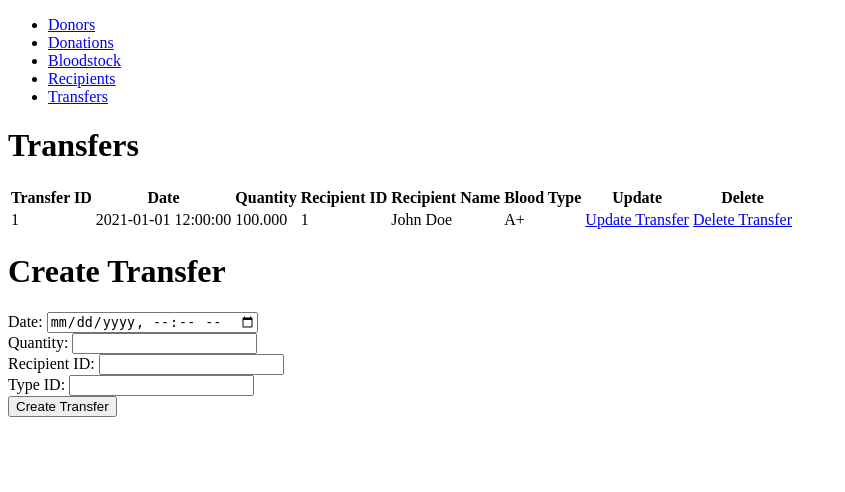
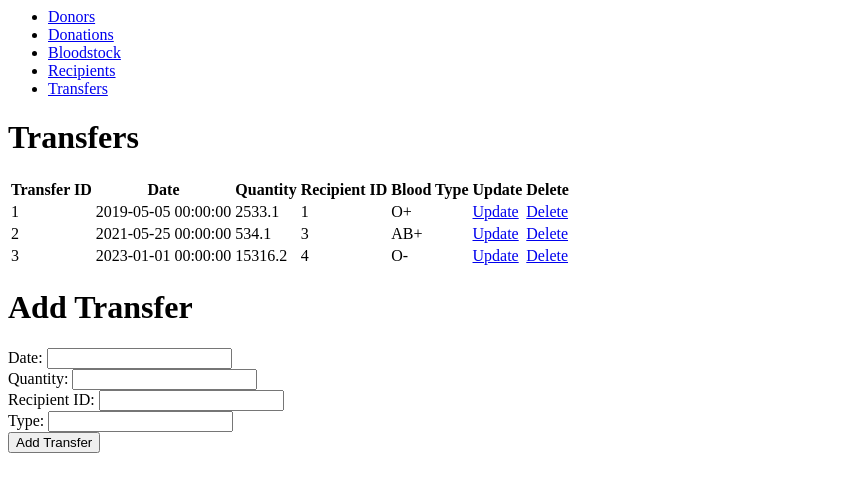
Before and after one commit to singeltary/cs340_f, a Flask app: page /transfers in a window 1280 px wide. Shown: the top 492 px of the page, without its empty margins (0-845 px from the left). Run offline with Flask 3, Linux system fonts and the light colour scheme; data comes from the database, SQL or seed files in the repository; data that the repository does not hold is empty; some libraries are stand-ins or nearby versions.

Commit message:
Update transfers.j2

```diff
--- a/templates/transfers.j2
+++ b/templates/transfers.j2
@@ -1,66 +1,61 @@
-<!DOCTYPE html>
-<html>
-
 <head>
-    <title>Transfers Page</title>
+    <title>Transfers</title>
 </head>
 
 <body>
     <ul>
-        <li><a href="donors">Donors</a></li>
-        <li><a href="donation">Donations</a></li>
-        <li><a href="bloodstock">Bloodstock</a></li>
-        <li><a href="recipients.html">Recipients</a></li>
-        <li><a href="transfers.html">Transfers</a></li>
+        <li><a href="/donors">Donors</a></li>
+        <li><a href="/donations">Donations</a></li>
+        <li><a href="/bloodstock">Bloodstock</a></li>
+        <li><a href="/recipients">Recipients</a></li>
+        <li><a href="/transfers">Transfers</a></li>
     </ul>
     <h1>Transfers</h1>
-    <table>
+	<table>
         <thead>
             <tr>
                 <th>Transfer ID</th>
                 <th>Date</th>
                 <th>Quantity</th>
                 <th>Recipient ID</th>
-                <th>Recipient Name</th>
                 <th>Blood Type</th>
                 <th>Update</th>
                 <th>Delete</th>
             </tr>
         </thead>
         <tbody>
+			{% for transfer in transfers %}
             <tr>
-                <td>1</td>
-                <td>2021-01-01 12:00:00</td>
-                <td>100.000</td>
-                <td>1</td>
-                <td>John Doe</td>
-                <td>A+</td>
+                <td>{{transfer['transferID']}}</td>
+                <td>{{transfer['date']}}</td>
+                <td>{{transfer['quantity']}}</td>
+                <td>{{transfer['recipientID']}}</td>
+                <td>{{transfer['bloodType']}}</td>
                 <td>
-                    <a href="update_transfer.html">Update Transfer</a>
+                    <a href="update_transfer/{{transfer['transferID']}}">Update</a>
                 </td>
                 <td>
-                    <a href="/delete_transfer">Delete Transfer</a>
+                    <a href="/delete_transfer/{{transfer['transferID']}}">Delete</a>
                 </td>
             </tr>
+			{% endfor %}
         </tbody>
     </table>
-
-    <h1>Create Transfer</h1>
-    <form action="/create_transfer" method="POST">
+	<h1>Add Transfer</h1>
+    <form action="/add_transfer" method="POST">
         <label for="date">Date:</label>
-        <input type="datetime-local" id="date" name="date" required><br>
+        <input type="text" id="date" name="date" required><br>
 
         <label for="quantity">Quantity:</label>
         <input type="text" id="quantity" name="quantity" required><br>
 
         <label for="recipientID">Recipient ID:</label>
-        <input type="number" id="recipientID" name="recipientID" required><br>
+        <input type="text" id="recipientID" name="recipientID" required><br>
 
-        <label for="typeID">Type ID:</label>
-        <input type="number" id="typeID" name="typeID" required><br>
+        <label for="type">Type:</label>
+        <input type="text" id="type" name="type" required><br>
 
-        <button type="submit">Create Transfer</button>
+        <button type="submit">Add Transfer</button>
     </form>
+
 </body>
-
-</html>
```
